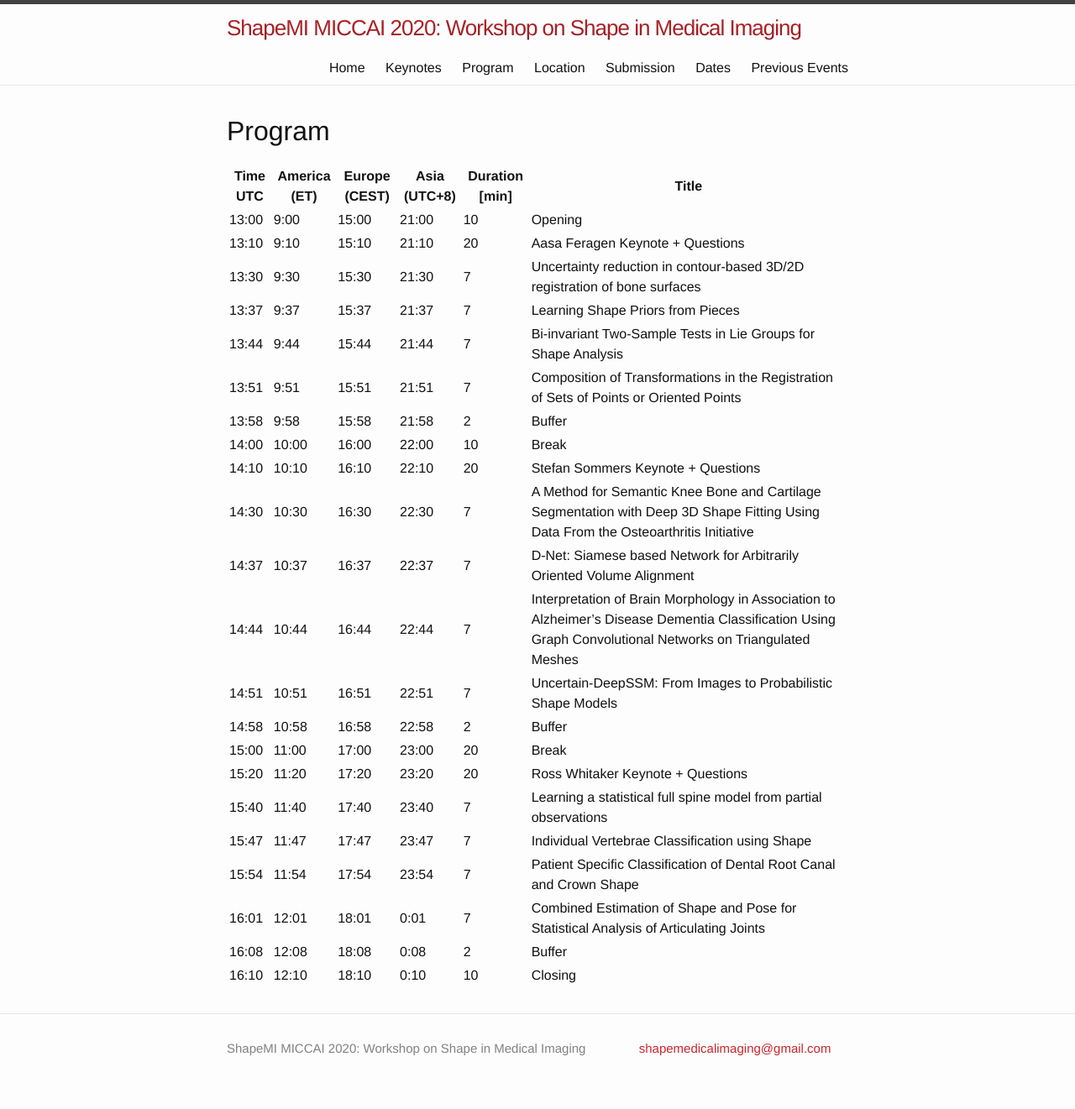
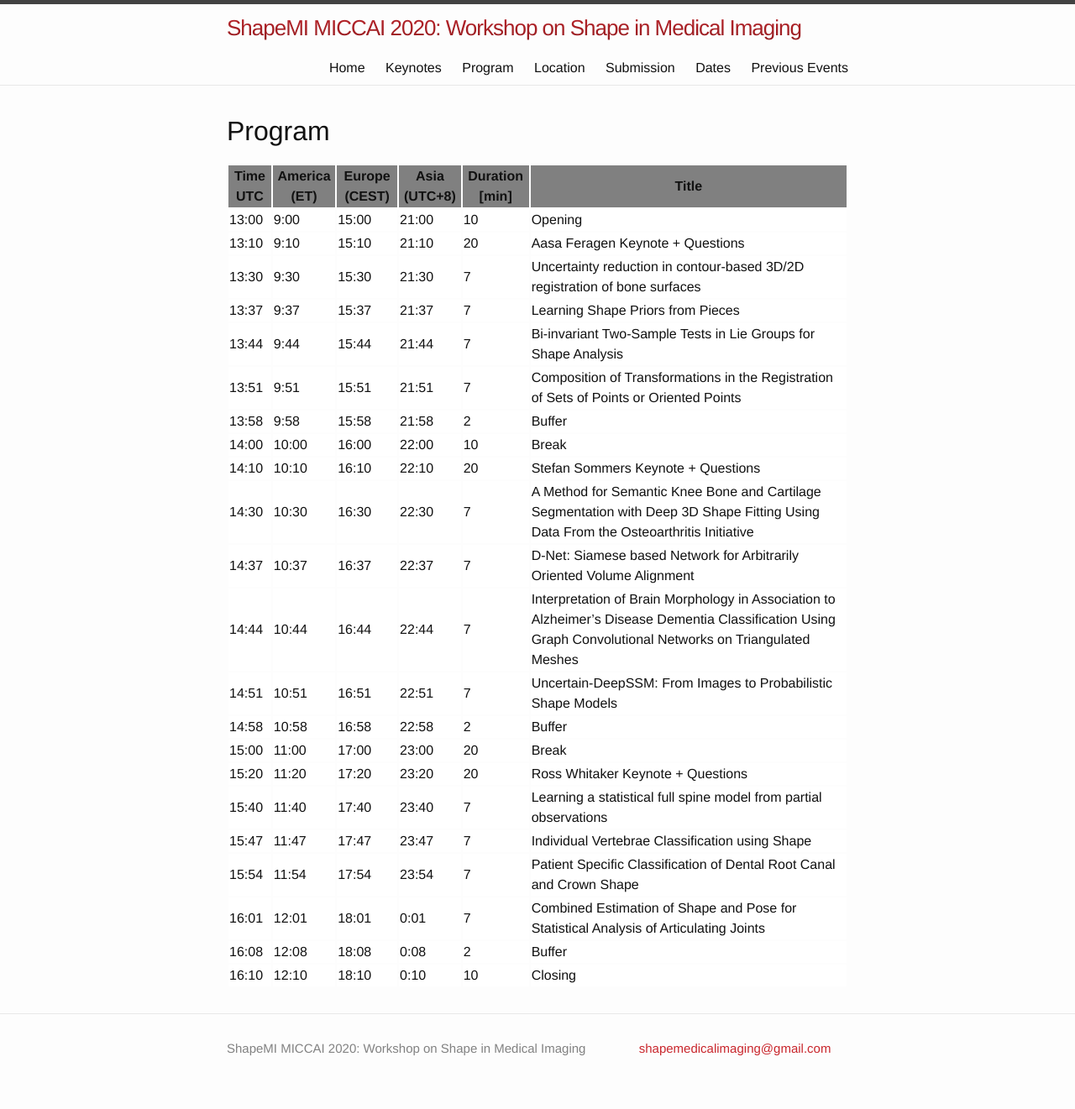
Before and after one commit to shapemi/shapemi2020, a Jekyll site: the page built from program/index.md, in a window 1280 px wide. Shown: the whole page at 84% size. Built offline with Jekyll 4.4.1, drawn with Linux system fonts in a browser that asks for light colours.

Commit message:
BUG: HTML styling

```diff
--- a/program/index.md
+++ b/program/index.md
@@ -8,7 +8,7 @@
 # Program
 
 <table>
-<thead>
+<thead style="border-top:10px solid black; background:gray">
 <tr>
 <th>Time UTC</th>
 <th>America (ET)</th>
@@ -18,7 +18,7 @@
 <th>Title</th>
 </tr>
 </thead>
-<tbody>
+<tbody style="border-top:10px solid black; background:white">
 <tr>
 <td>13:00</td>
 <td>9:00</td>
```
